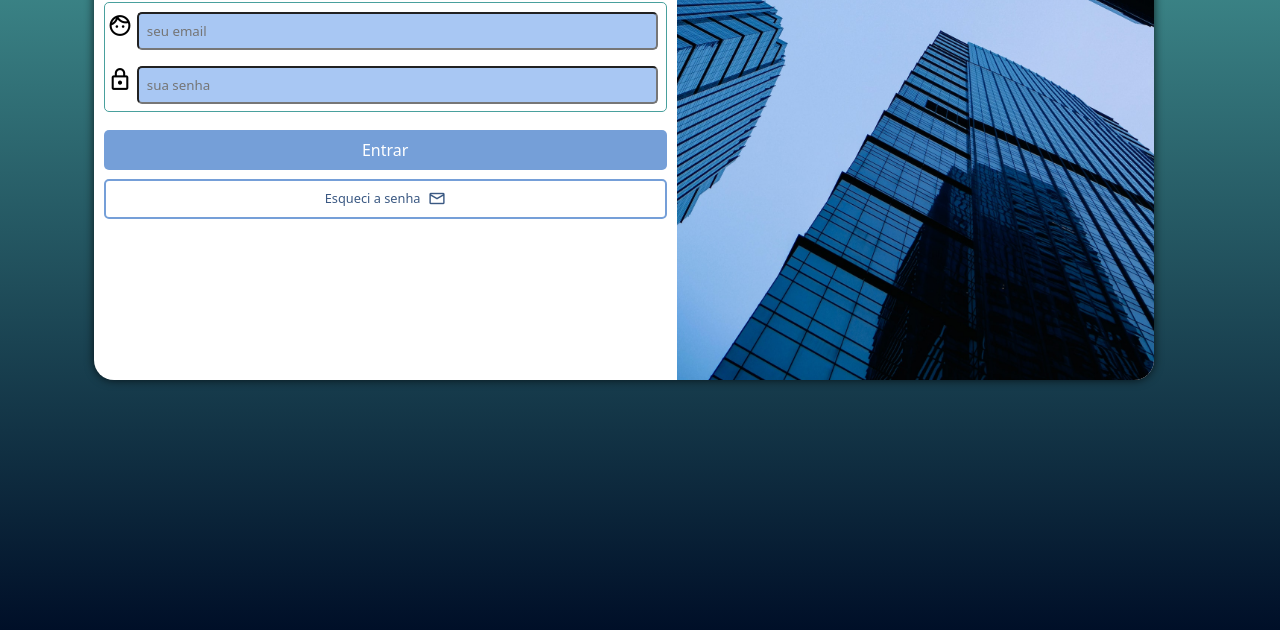
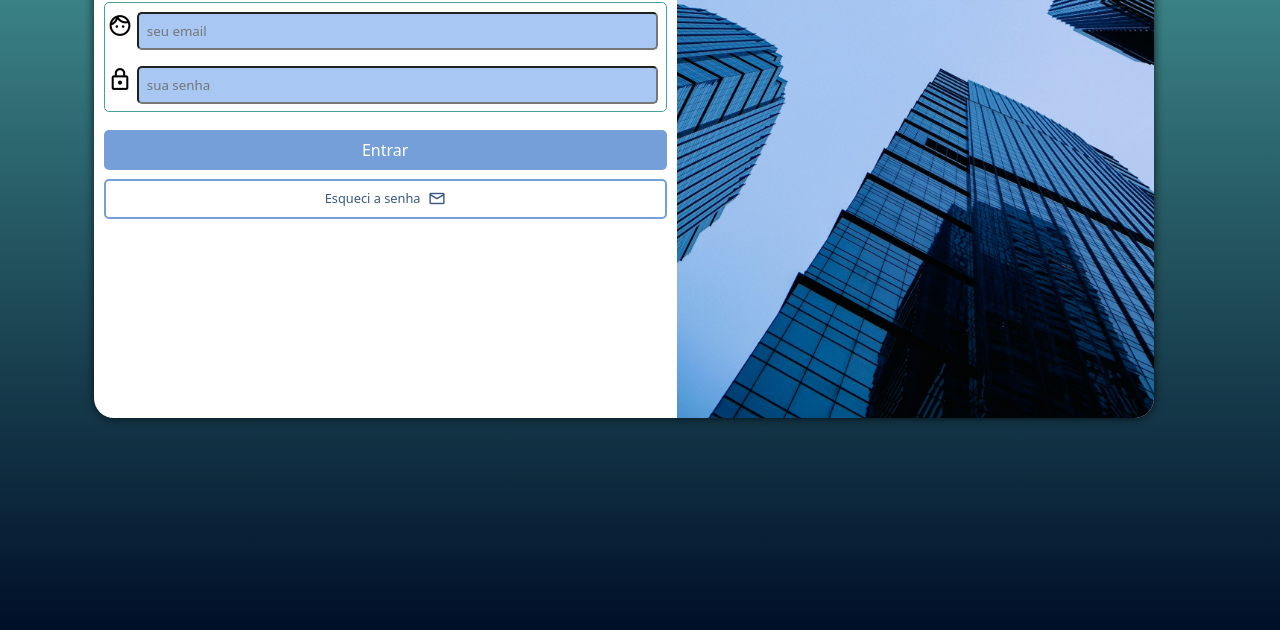
Before and after one commit to senadxs/tela-login, a plain HTML site: page index.html in a window 1280 px wide. Shown: the part 170-800 px from the top of the page. Drawn offline with nearby package versions, Linux system fonts and the light colour scheme.

Commit message:
height and left

```diff
--- a/estilos/style.css
+++ b/estilos/style.css
@@ -25,12 +25,12 @@ main {
 section#login {
     position: absolute;
     top: 50%;
-    left: 50%;
+    left: 55%;
     transform: translate(-60%);
     margin-top: 50px;
     background-color: white;
     width: 255px;
-    height: 500px;
+    height: 538px;
     border-radius: 20px;
     overflow: hidden;
     box-shadow: 0px 0px 10px rgba(0, 0, 0, 0.726);
```
